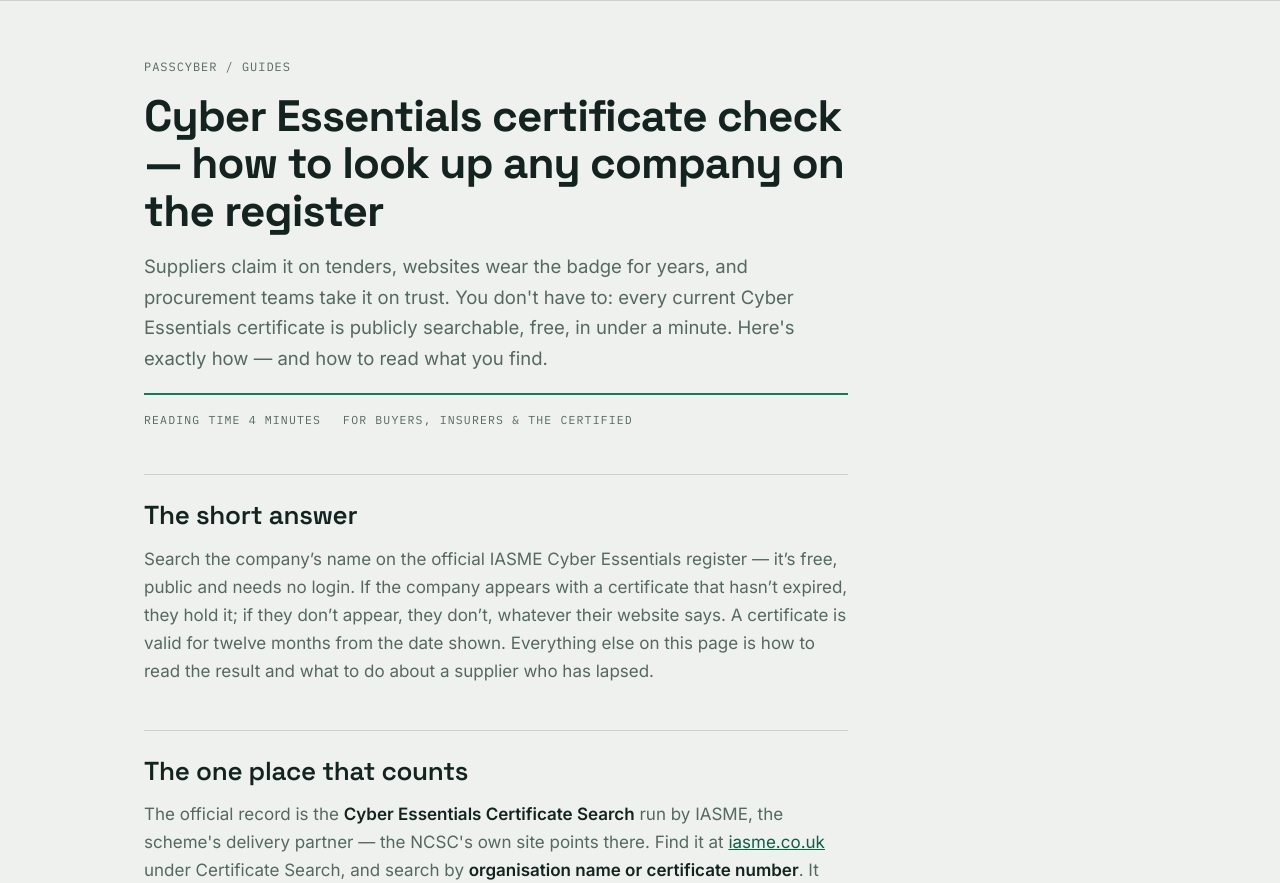
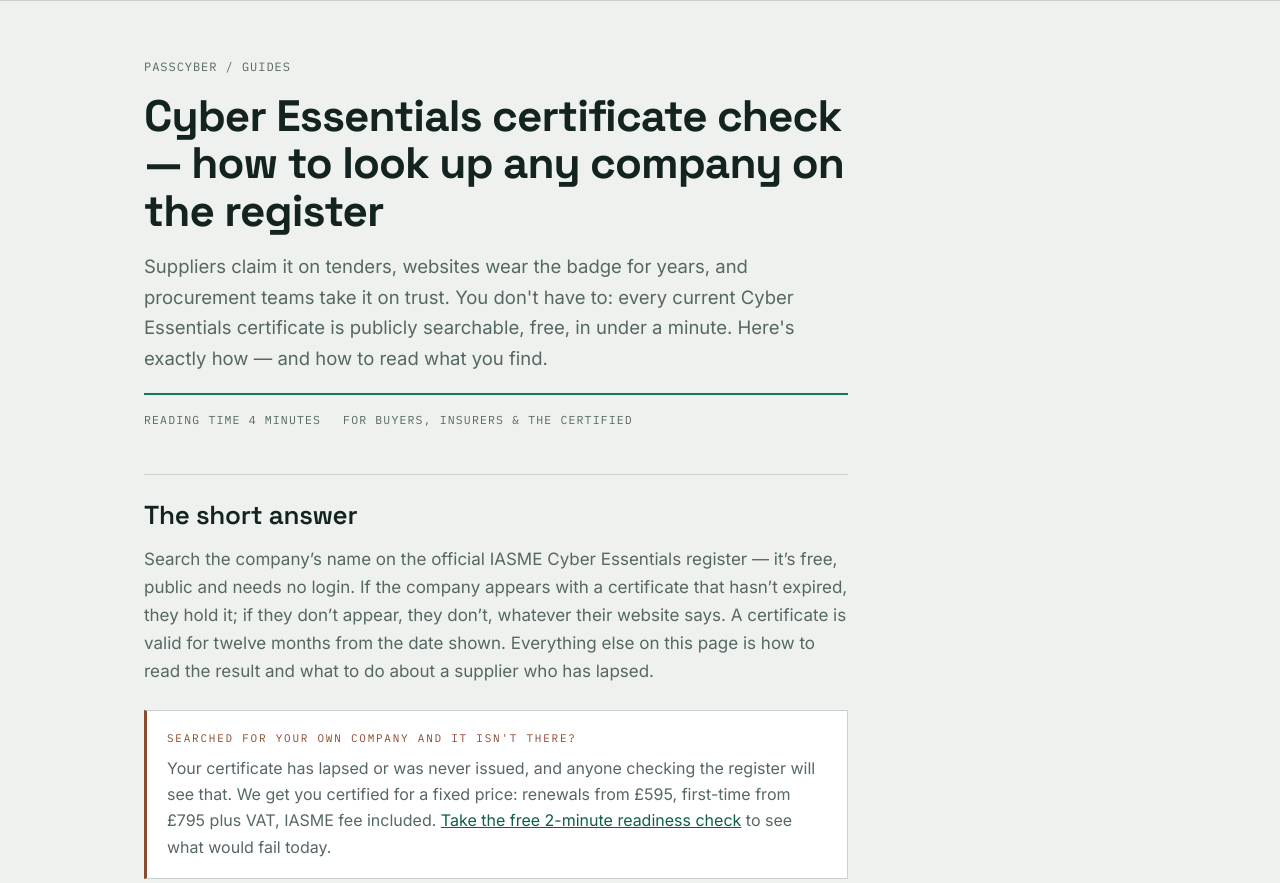
Before and after one commit to Chadhauser/passcyber-site, a plain HTML site: page guides/verify-cyber-essentials-certificate.html in a window 1280 px wide. Shown: the part 69-952 px from the top of the page. Drawn offline with Linux system fonts and the light colour scheme.

Commit message:
Certificate-check guide: early box for visitors who find their own company missing from the register (page is cited by Copilot for certificate-check queries)
Co-Authored-By: Claude Opus 5.5 <noreply@anthropic.com>
Claude-Session: https://claude.ai/code/session_01Py5tmviGigwAQwNoSTggKV

```diff
--- a/guides/verify-cyber-essentials-certificate.html
+++ b/guides/verify-cyber-essentials-certificate.html
@@ -46,6 +46,11 @@
 
 <h2>The short answer</h2>
 <p>Search the company’s name on the official IASME Cyber Essentials register — it’s free, public and needs no login. If the company appears with a certificate that hasn’t expired, they hold it; if they don’t appear, they don’t, whatever their website says. A certificate is valid for twelve months from the date shown. Everything else on this page is how to read the result and what to do about a supplier who has lapsed.</p>
+
+<div class="flag">
+  <div class="t">Searched for your own company and it isn't there?</div>
+  <p>Your certificate has lapsed or was never issued, and anyone checking the register will see that. We get you certified for a fixed price: renewals from &pound;595, first-time from &pound;795 plus VAT, IASME fee included. <a href="/check">Take the free 2-minute readiness check</a> to see what would fail today.</p>
+</div>
 
 <h2>The one place that counts</h2>
 <p>The official record is the <strong>Cyber Essentials Certificate Search</strong> run by IASME, the scheme's delivery partner — the NCSC's own site points there. Find it at <a href="https://iasme.co.uk/cyber-essentials/" rel="noopener">iasme.co.uk</a> under Certificate Search, and search by <strong>organisation name or certificate number</strong>. It covers both Cyber Essentials and Cyber Essentials Plus. Nothing else — a logo on a website, a PDF from 2023, a line in a bid — is verification; certificates are frequently claimed long after they've lapsed, usually through forgetfulness rather than dishonesty.</p>
```
